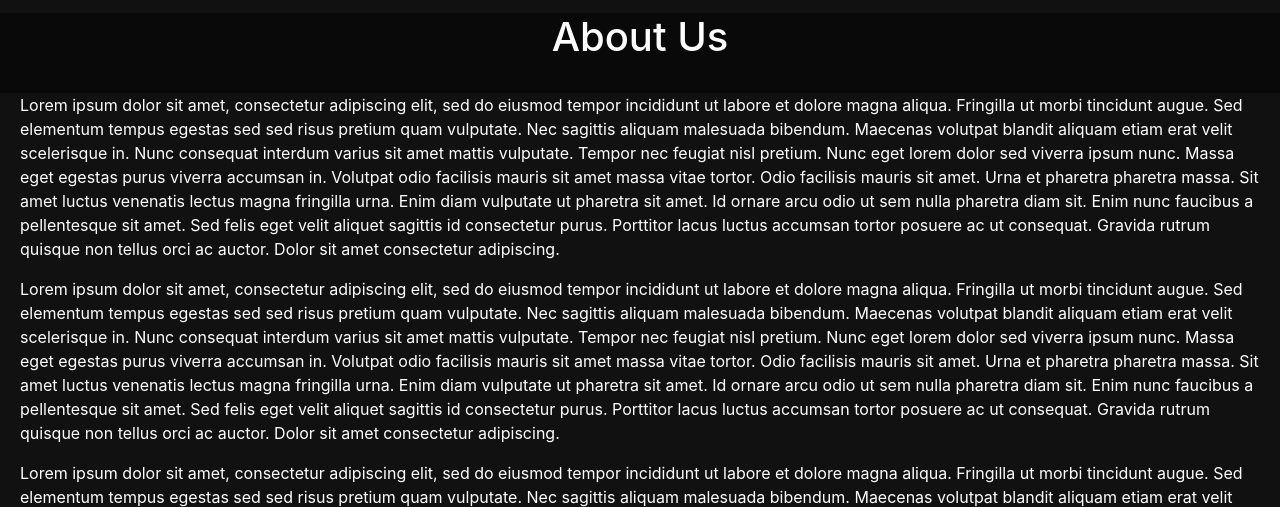
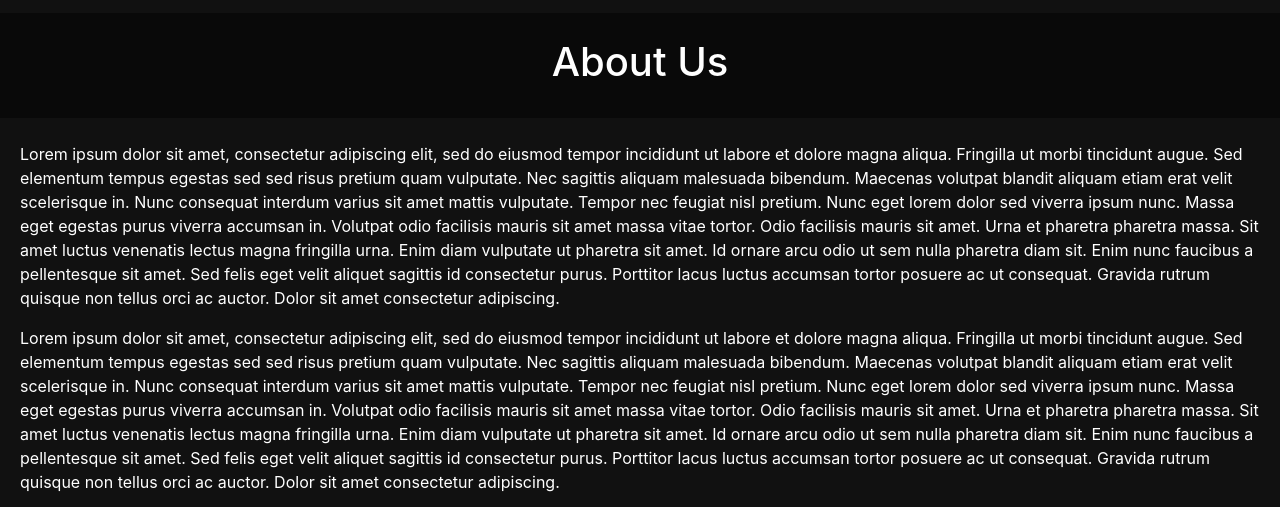
Before and after one commit to marisawadsworth/Movie, a plain HTML site: page about.html in a window 1280 px wide. Shown: the part 217-724 px from the top of the page. Drawn offline with nearby package versions, Linux system fonts and the light colour scheme.

Commit message:
About page fix up

```diff
--- a/about.html
+++ b/about.html
@@ -29,11 +29,13 @@
                 </div>
             </header>
 
-            <div class="title">
+            <div class="title-about">
                     <h1>About Us</h1><br>
                 </div>
 
+
     <div class="about">
+        <br>
         <p>
             Lorem ipsum dolor sit amet, consectetur adipiscing elit, sed do eiusmod tempor incididunt ut labore et dolore magna aliqua. Fringilla ut morbi tincidunt augue. Sed elementum tempus egestas sed sed risus pretium quam vulputate. Nec sagittis aliquam malesuada bibendum. Maecenas volutpat blandit aliquam etiam erat velit scelerisque in. Nunc consequat interdum varius sit amet mattis vulputate. Tempor nec feugiat nisl pretium. Nunc eget lorem dolor sed viverra ipsum nunc. Massa eget egestas purus viverra accumsan in. Volutpat odio facilisis mauris sit amet massa vitae tortor. Odio facilisis mauris sit amet. Urna et pharetra pharetra massa. Sit amet luctus venenatis lectus magna fringilla urna. Enim diam vulputate ut pharetra sit amet. Id ornare arcu odio ut sem nulla pharetra diam sit. Enim nunc faucibus a pellentesque sit amet. Sed felis eget velit aliquet sagittis id consectetur purus. Porttitor lacus luctus accumsan tortor posuere ac ut consequat. Gravida rutrum quisque non tellus orci ac auctor. Dolor sit amet consectetur adipiscing.
         </p>
--- a/css/style.css
+++ b/css/style.css
@@ -6,6 +6,13 @@ body {
     color: white;
     text-align: center;
     background-color: #090909;
+    padding-top: 5px;
+}
+.title-about{
+    color: white;
+    text-align: center;
+    background-color: #090909;
+    padding-top: 25px;
 }
 
 .about{
```
Also changed, not shown: index.html (+3 -2 lines).
